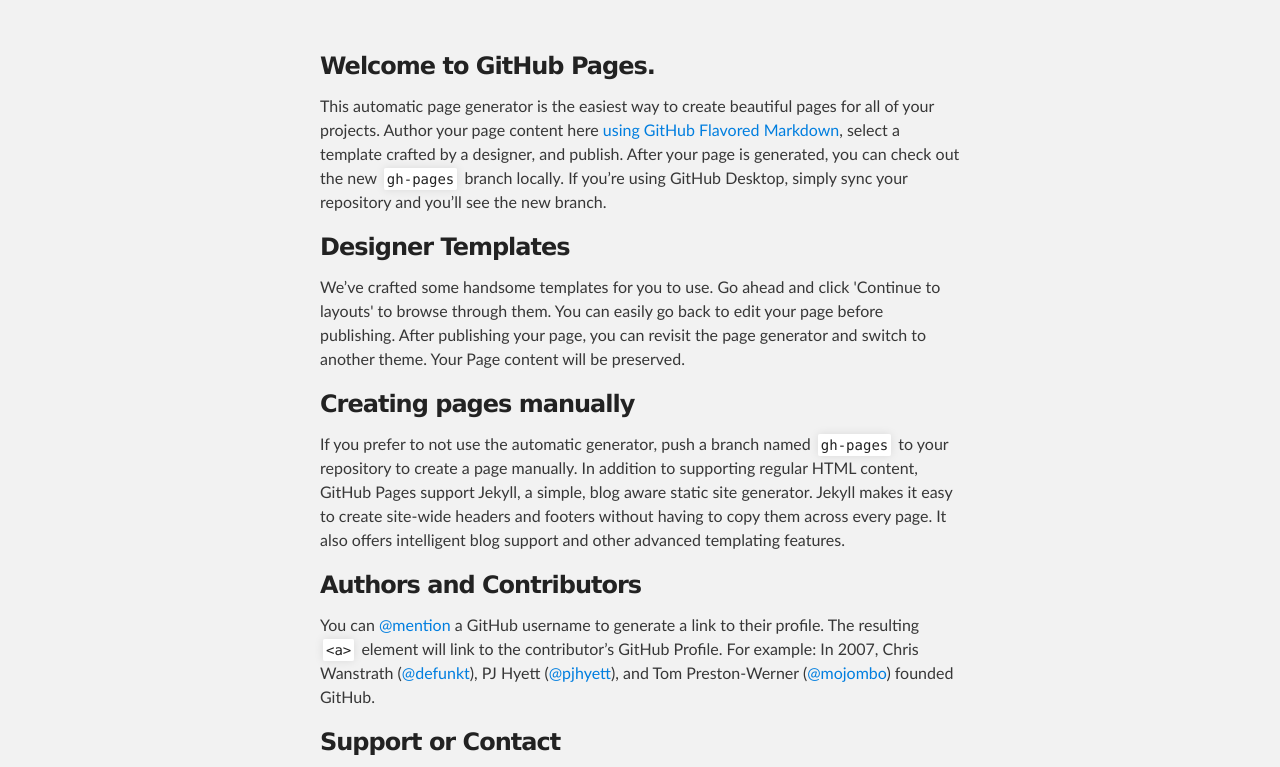
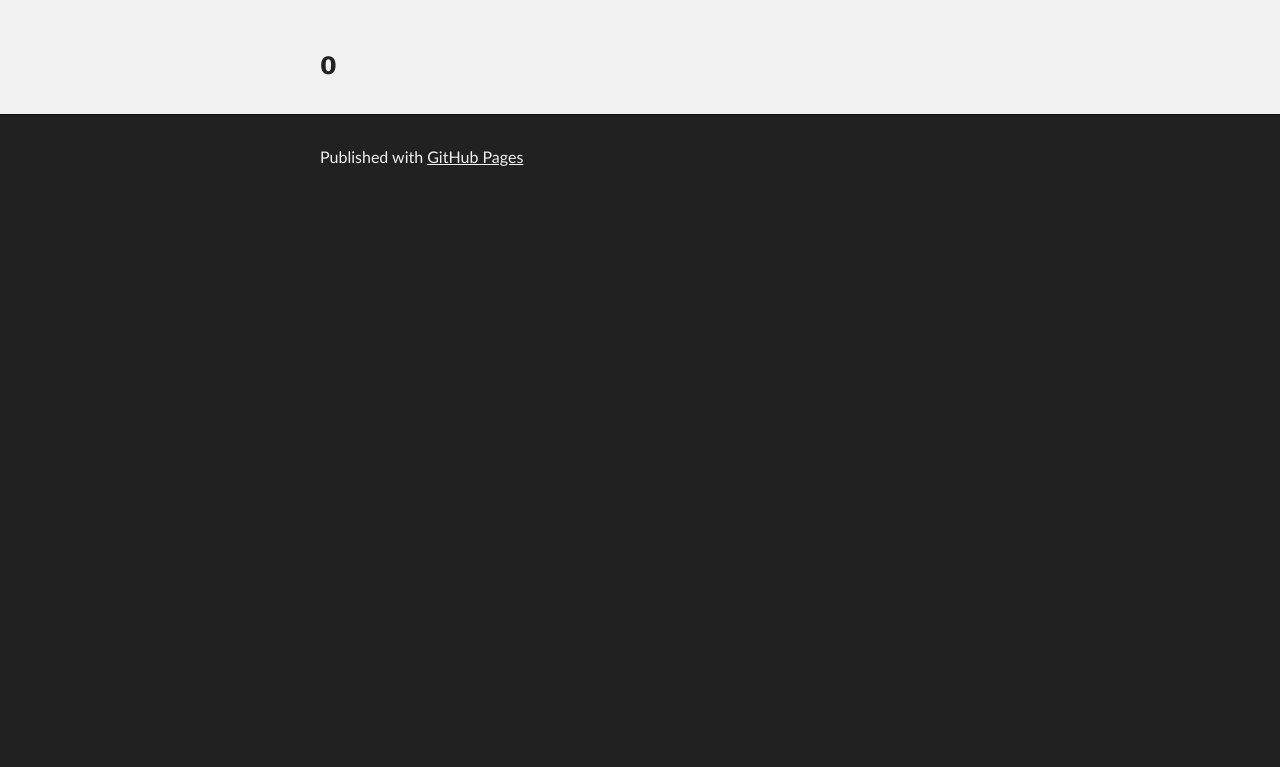
Before and after one commit to Doc0160/Doc0160.github.io, a plain HTML site: page index.html in a window 1280 px wide. Shown: the part 176-943 px from the top of the page. After the commit the page ends 800 px from the top, so only its background shows below. Drawn offline with Linux system fonts and the light colour scheme.

Commit message:
Replace master branch with page content via GitHub

```diff
--- a/index.html
+++ b/index.html
@@ -28,29 +28,7 @@
     <div id="main_content_wrap" class="outer">
       <section id="main_content" class="inner">
         <h3>
-<a id="welcome-to-github-pages" class="anchor" href="#welcome-to-github-pages" aria-hidden="true"><span aria-hidden="true" class="octicon octicon-link"></span></a>Welcome to GitHub Pages.</h3>
-
-<p>This automatic page generator is the easiest way to create beautiful pages for all of your projects. Author your page content here <a href="https://guides.github.com/features/mastering-markdown/">using GitHub Flavored Markdown</a>, select a template crafted by a designer, and publish. After your page is generated, you can check out the new <code>gh-pages</code> branch locally. If you’re using GitHub Desktop, simply sync your repository and you’ll see the new branch.</p>
-
-<h3>
-<a id="designer-templates" class="anchor" href="#designer-templates" aria-hidden="true"><span aria-hidden="true" class="octicon octicon-link"></span></a>Designer Templates</h3>
-
-<p>We’ve crafted some handsome templates for you to use. Go ahead and click 'Continue to layouts' to browse through them. You can easily go back to edit your page before publishing. After publishing your page, you can revisit the page generator and switch to another theme. Your Page content will be preserved.</p>
-
-<h3>
-<a id="creating-pages-manually" class="anchor" href="#creating-pages-manually" aria-hidden="true"><span aria-hidden="true" class="octicon octicon-link"></span></a>Creating pages manually</h3>
-
-<p>If you prefer to not use the automatic generator, push a branch named <code>gh-pages</code> to your repository to create a page manually. In addition to supporting regular HTML content, GitHub Pages support Jekyll, a simple, blog aware static site generator. Jekyll makes it easy to create site-wide headers and footers without having to copy them across every page. It also offers intelligent blog support and other advanced templating features.</p>
-
-<h3>
-<a id="authors-and-contributors" class="anchor" href="#authors-and-contributors" aria-hidden="true"><span aria-hidden="true" class="octicon octicon-link"></span></a>Authors and Contributors</h3>
-
-<p>You can <a href="https://help.github.com/articles/basic-writing-and-formatting-syntax/#mentioning-users-and-teams" class="user-mention">@mention</a> a GitHub username to generate a link to their profile. The resulting <code>&lt;a&gt;</code> element will link to the contributor’s GitHub Profile. For example: In 2007, Chris Wanstrath (<a href="https://github.com/defunkt" class="user-mention">@defunkt</a>), PJ Hyett (<a href="https://github.com/pjhyett" class="user-mention">@pjhyett</a>), and Tom Preston-Werner (<a href="https://github.com/mojombo" class="user-mention">@mojombo</a>) founded GitHub.</p>
-
-<h3>
-<a id="support-or-contact" class="anchor" href="#support-or-contact" aria-hidden="true"><span aria-hidden="true" class="octicon octicon-link"></span></a>Support or Contact</h3>
-
-<p>Having trouble with Pages? Check out our <a href="https://help.github.com/pages">documentation</a> or <a href="https://github.com/contact">contact support</a> and we’ll help you sort it out.</p>
+<a id="0" class="anchor" href="#0" aria-hidden="true"><span aria-hidden="true" class="octicon octicon-link"></span></a>0</h3>
       </section>
     </div>
 
```
Also changed, not shown: params.json (+1 -1 lines).
